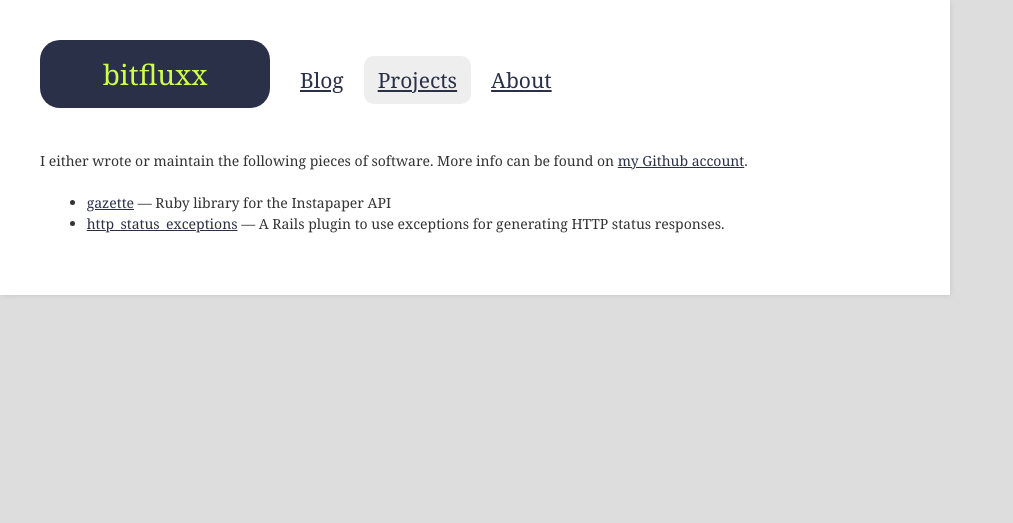
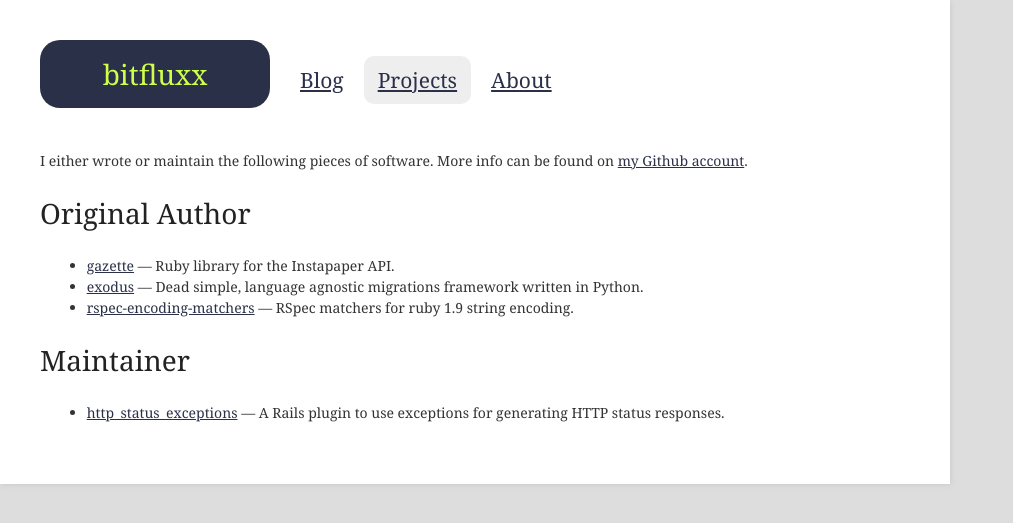
Before and after one commit to Fluxx/bitfluxx.com, a Jekyll site: the page built from projects.html, in a window 1280 px wide. Shown: the top 523 px of the page, without its empty margins (0-1013 px from the left). Built offline with Jekyll 4.4.1, drawn with Linux system fonts in a browser that asks for light colours.

```diff
--- a/projects.html
+++ b/projects.html
@@ -8,10 +8,23 @@
 
   <p>I either wrote or maintain the following pieces of software.  More info can be found on <a href="https://github.com/Fluxx">my Github account</a>.</p>
 
-  <ul id="projects">
+  <h2>Original Author</h2>
+
+  <ul>
     <li>
-      <a href="https://github.com/Fluxx/gazette">gazette</a> &mdash; Ruby library for the Instapaper API
+      <a href="https://github.com/Fluxx/gazette">gazette</a>  &mdash; Ruby library for the Instapaper API.
     </li>
+    <li>
+      <a href="https://github.com/Fluxx/exodus">exodus</a>  &mdash; Dead simple, language agnostic migrations framework written in Python.
+    </li>
+    <li>
+      <a href="https://github.com/Fluxx/rspec-encoding-matchers">rspec-encoding-matchers</a> &mdash; RSpec matchers for ruby 1.9 string encoding.
+    </li>
+  </ul>
+
+  <h2>Maintainer</h2>
+
+  <ul>
     <li>
       <a href="https://github.com/wvanbergen/http_status_exceptions">http_status_exceptions</a> &mdash; A Rails plugin to use exceptions for generating HTTP status responses.
     </li>
```
Also changed, not shown: 2 other files.
